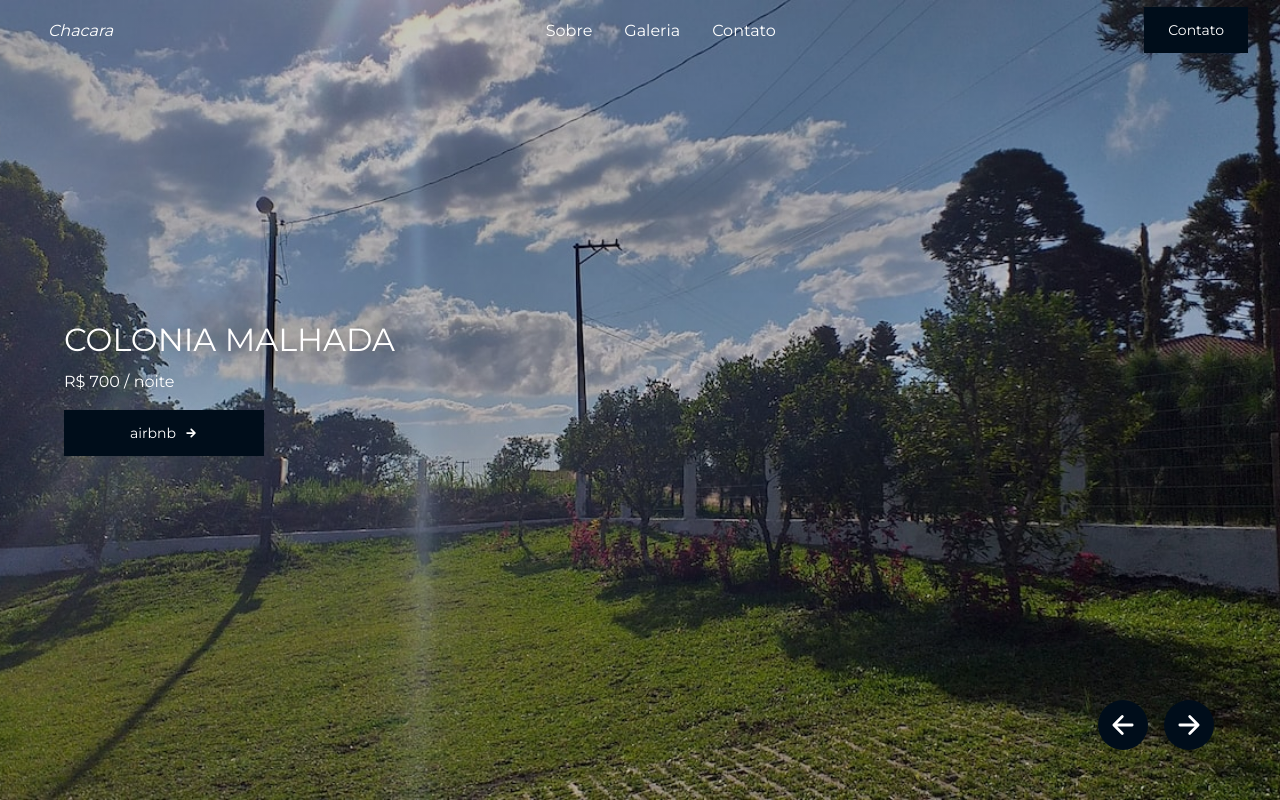
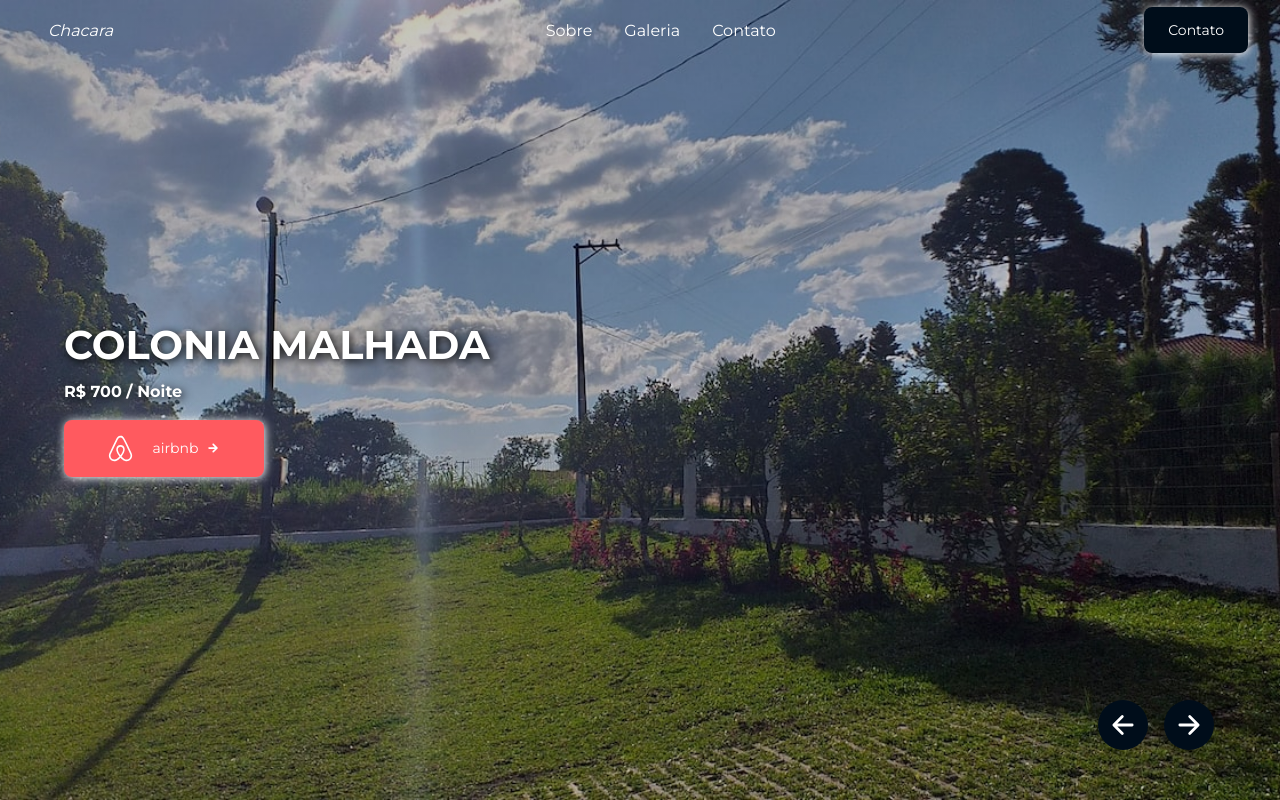
Before and after one commit to fabriciocunhauk/Projeto-chacara-colonia-malhada, a React (Create React App) app: page / in a window 1280 px wide. Built offline with nearby package versions, Linux system fonts and the light colour scheme.

Commit message:
Updated airbnb button and header text

```diff
--- a/src/components/button.component/Button.js
+++ b/src/components/button.component/Button.js
@@ -7,7 +7,9 @@ export const Button = styled.a`
     border: none;
     min-width: 100px;
     max-width: 200px;
+    border-radius: 8px;
     cursor: pointer;
+    box-shadow: 1px 1px 10px white;
     transition: 0.3s;
     display: flex;
     justify-content: center;
--- a/src/components/hero.component/Hero.jsx
+++ b/src/components/hero.component/Hero.jsx
@@ -1,6 +1,8 @@
 import React, { useState, useEffect, useRef } from 'react';
 
 import { Button } from '../button.component/Button';
+
+import airbnbLogo from '../../images/SVG/airbnb-brands.svg'
 
 import {
     HeroSection,
@@ -64,13 +66,14 @@ const Hero = ({ slides }) => {
         <HeroSection>
             <HeroContent>
                 <h1>Colonia Malhada</h1>
-                <p>R$ 700 / noite</p>
+                <p>R$ 700 / Noite</p>
                 <Button href="https://www.airbnb.com.br/rooms/45446453?adults=1&federated_search_id=eee863d2-8ac6-4c83-82b3-5a34224fd5e4&source_impression_id=p3_1611960250_CXAxbCtuBl9YFzzn&guests=1"
                     primary='true'
                     rel="noopener noreferrer"
                     target="_blank"
+                    style={{ background: '#FF5A5F' }}
                     css={`max-width: 160px;`}>
-                    airbnb
+                    <img src={airbnbLogo} alt="airbnb-button" className="airbnb-logo" /> airbnb
                     <Arrow />
                 </Button>
             </HeroContent>
--- a/src/components/hero.component/hero.styles.js
+++ b/src/components/hero.component/hero.styles.js
@@ -74,18 +74,23 @@ export const HeroContent = styled.div`
 
     h1 {
         /* Responsive fonts */
-        font-size: clamp(1rem, 8vw, 2rem);
-
-        font-weight: 400;
+        font-size: clamp(1rem, 8vw, 2.5rem);
+        font-weight: bold;
         text-transform: uppercase;
-        text-shadow: 0px 0px 20px rgba(0, 0, 0, 0.4);
+        text-shadow: 2px 2px 10px black;
         text-align: left;
         margin-bottom: 0.8rem;
     }
 
     p {
+        font-weight: bold;
         margin-bottom: 1.2rem;
-        text-shadow: 0px 0px 20px rgba(0, 0, 0, 0.4);
+        text-shadow: 2px 2px 10px black;
+    }
+
+    .airbnb-logo {
+        width: 25px;
+        margin-right: 20px;
     }
 `;
 
```
Also changed, not shown: src/images/SVG/airbnb-brands.svg (added), 1 other file (tests, documents, lock files or other folders).
